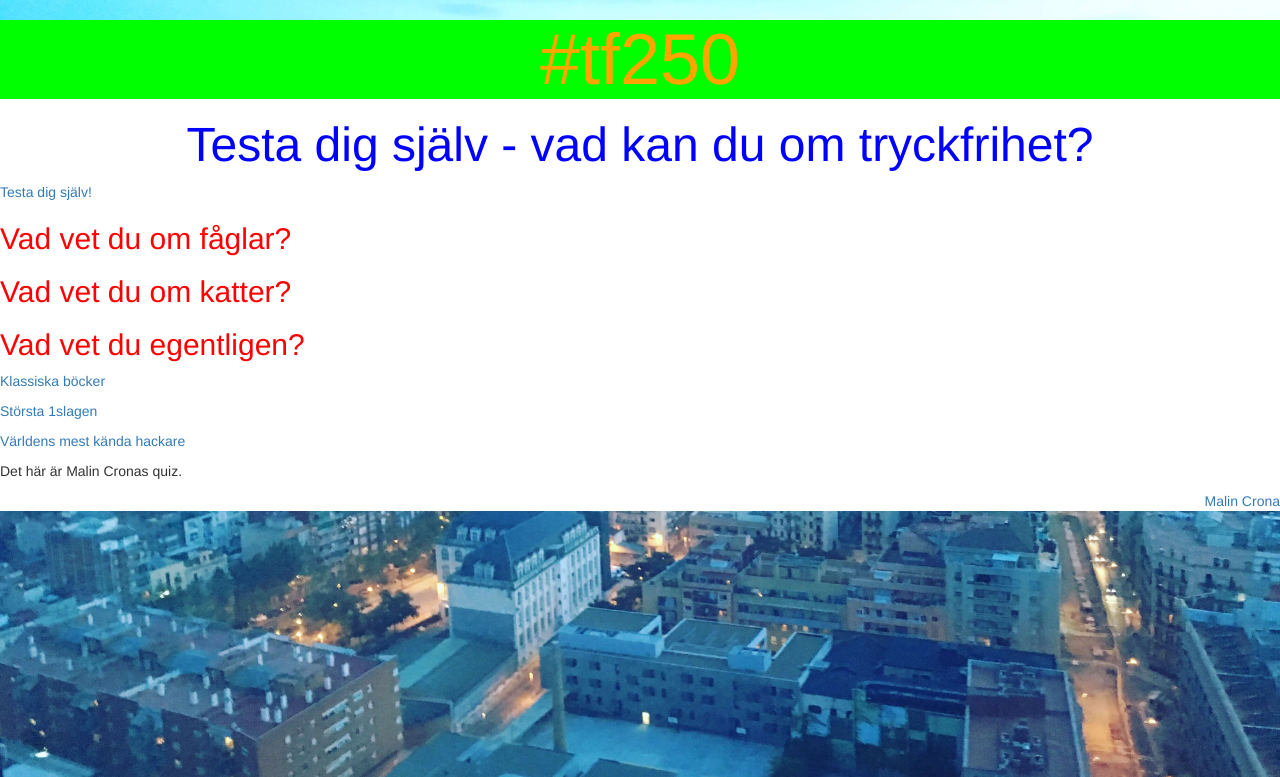
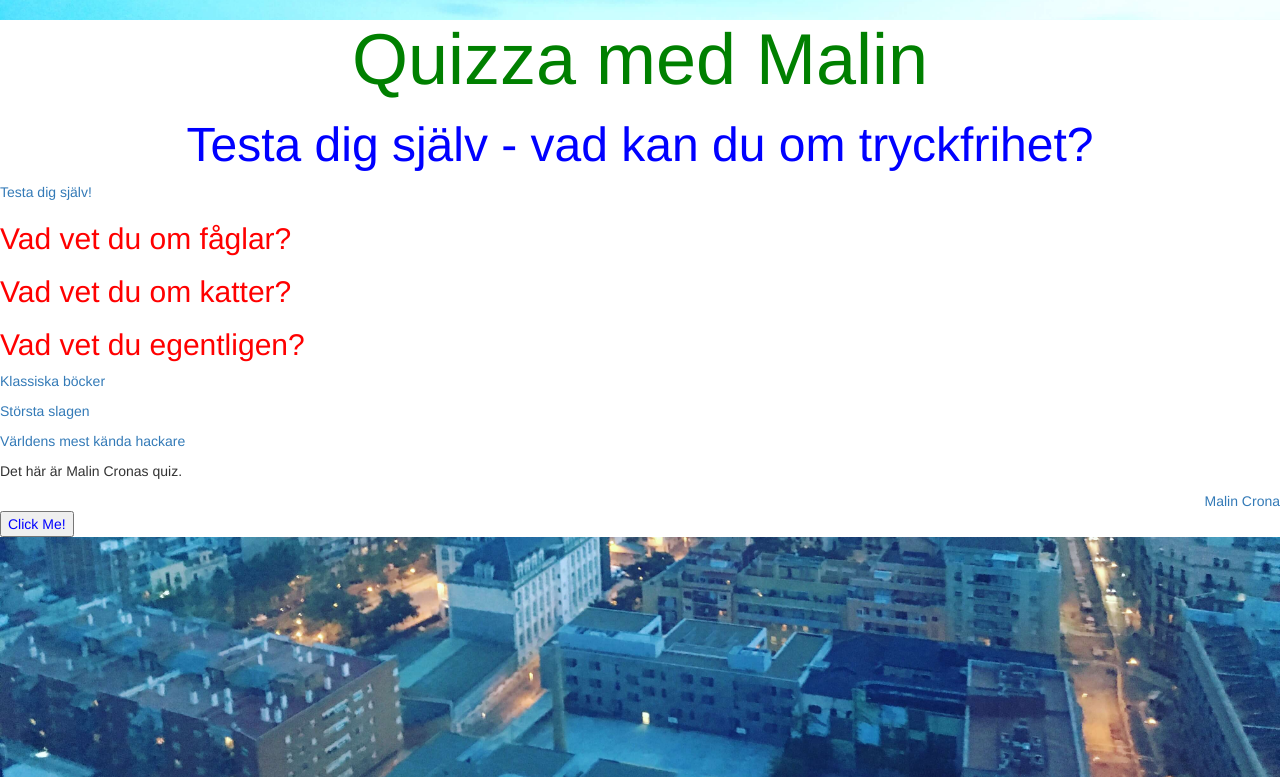
Before and after one commit to MalinCrona/quizThursday, a Django app: page / in a window 1280 px wide. Shown: the top 777 px of the page. Run offline with Django 3.2, Linux system fonts and the light colour scheme; some libraries are stand-ins or nearby versions.

Commit message:
Klar med övningen!

```diff
--- a/quiz/templates/quiz/startpage.html
+++ b/quiz/templates/quiz/startpage.html
@@ -8,7 +8,7 @@
 <link rel="stylesheet" href="/static/style.css">
 </head>
 <body>
-<h1>#tf250</h1>
+<h1>Quizza med Malin</h1>
 <h2>Testa dig själv - vad kan du om tryckfrihet?</h2>
 <a href="smart länk">Testa dig själv!</a>
 
@@ -23,5 +23,8 @@
 <p>Det här är Malin Cronas quiz.</p>
 <div class=footer>
 <a href="https:malincrona.com">Malin Crona</a></div>
+
+<button type="button" onclick="alert('Hello world!')">Click Me!</button>
+
 </body>
 </html>
--- a/quiz/views.py
+++ b/quiz/views.py
@@ -7,7 +7,7 @@ quizzes = [
 	},
 	{
 		"quiz_number": 2,
-   	   	"name": "Största 1slagen",
+   	   	"name": "Största slagen",
 	   	"description": "Kan du dina lag?"
 	},
 	{
--- a/static/style.css
+++ b/static/style.css
@@ -1,8 +1,9 @@
-h1 {color: orange;
+h1 {color: green;
 	font-size: 72px;
 	text-align: center;
-	 background-color: #00ff00;
+}
 
+button {color: blue;
 }
 
 {
@@ -30,6 +31,5 @@ html {
  -moz-background-size: cover;
  -o-background-size: cover;
  background-size: cover;
- background-color: #00ff00;
 }
 }
```
